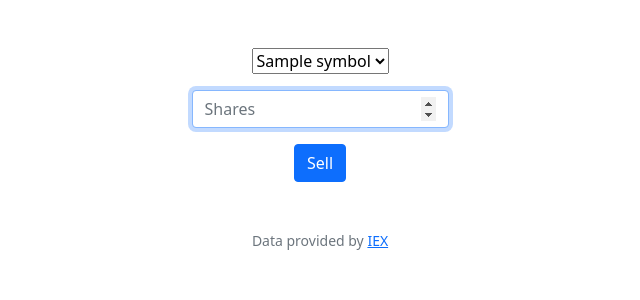
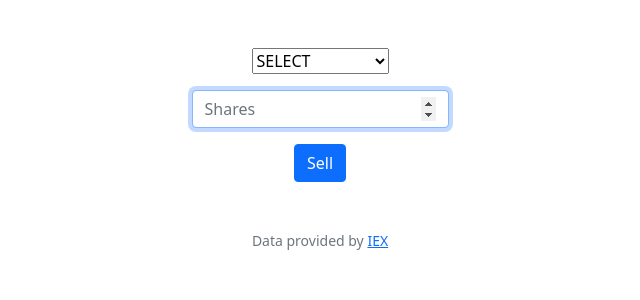
Before and after one commit to nchinling/CS50, a Flask app: template finance/templates/sell.html in a window 1280 px wide. Shown: the part 76-376 px from the top of the page, without its empty margins (320-960 px from the left). Run offline with Flask 2, Linux system fonts and the light colour scheme; the template is opened without the code that fills it: most values are stand-ins (such as "Sample title", 1, 10 or a date in 2020); some libraries are stand-ins or nearby versions.

Commit message:
Thu, Dec 8, 2022, 8:56 AM +00:00

```diff
--- a/finance/templates/sell.html
+++ b/finance/templates/sell.html
@@ -8,7 +8,10 @@
     <form action="/sell" method="post">
         <div class="mb-3">
             <select name="symbol">
-                <!-- <option>SELECT</option> -->
+
+                <!-- 'SELECT' label -->
+                <option>SELECT</option>
+
                 {% for symbol in symbols %}
                 <option>{{ symbol["symbol"] }}</option>
                 {% endfor %}
```
Also changed, not shown: finance/finance.db.
